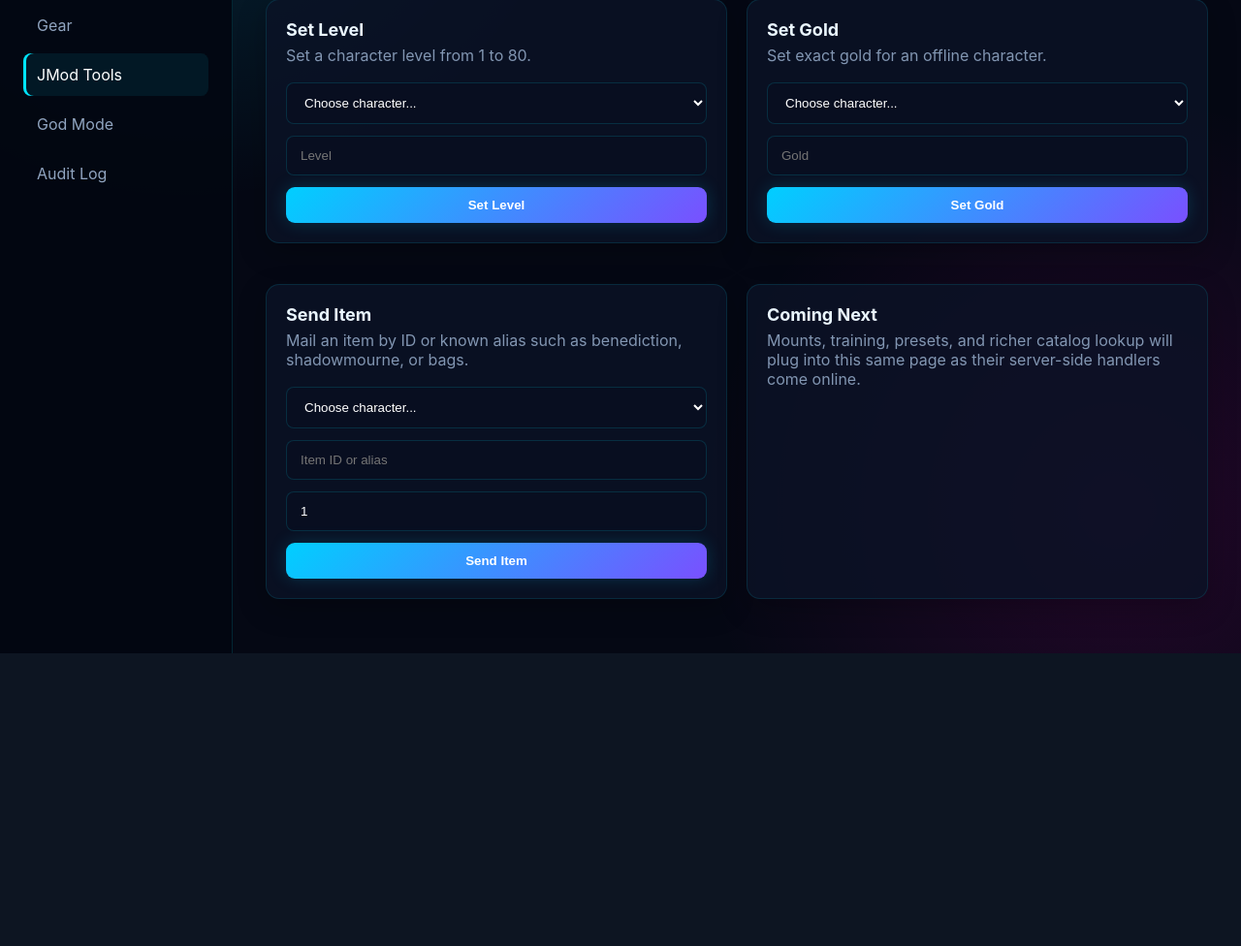
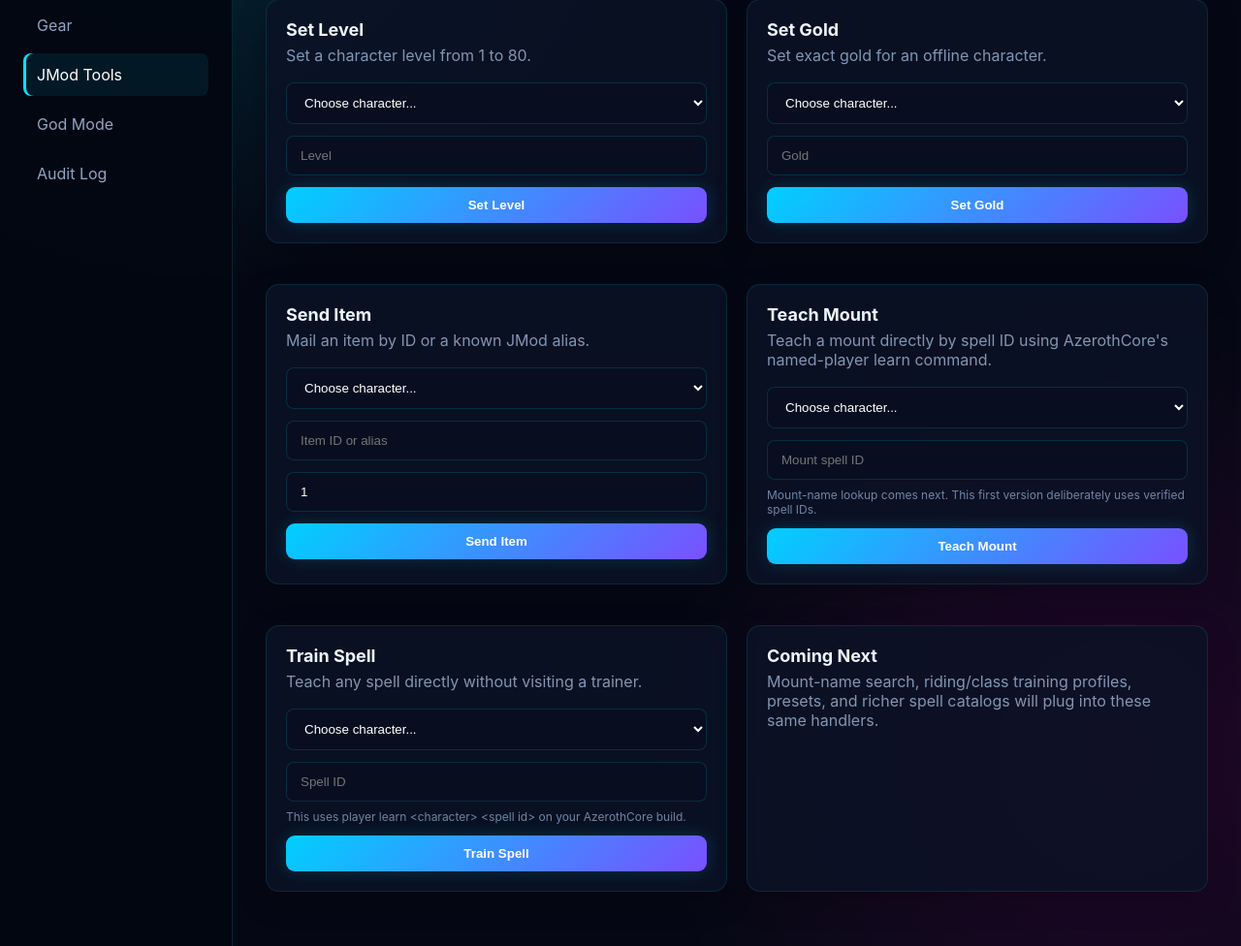
Before and after one commit to J3ST3L2/JMod-WoW, a Python web app: template admin/web/app/templates/jmod_tools.html in a window 1280 px wide. Shown: the part 314-1290 px from the top of the page at 97% size. Before the commit the page ends 988 px from the top, so only its background shows below. Run offline with Jinja, Linux system fonts and the light colour scheme; the template is opened without the code that fills it, so the values that code supplies are empty.

Commit message:
Add mount and direct training controls to JMod tools

```diff
--- a/admin/web/app/templates/jmod_tools.html
+++ b/admin/web/app/templates/jmod_tools.html
@@ -15,6 +15,7 @@
         .result-box{padding:20px}
         .result-box pre{padding:0;white-space:pre-wrap}
         .ok-message{color:#4dffc3}.error-message{color:#ff9dbb}
+        .hint{font-size:12px;color:#6f86a5;margin-top:-4px}
         @media(max-width:900px){.tool-grid{grid-template-columns:1fr}}
     </style>
 </head>
@@ -31,7 +32,7 @@
             <a href="/characters">Characters</a>
             <a href="/server">Server</a>
             <a href="/gear">Gear</a>
-            <a class="active" href="/jmod">JMod Tools</a>
+            <a class="active" href="/jmod-tools">JMod Tools</a>
             <a href="/tools/god-mode">God Mode</a>
             <a href="/audit">Audit Log</a>
         </nav>
@@ -52,7 +53,7 @@
             <section class="panel tool-card">
                 <h2>Server Info</h2>
                 <p>Query the live AzerothCore worldserver.</p>
-                <form method="post" action="/jmod">
+                <form method="post" action="/jmod-tools">
                     <input type="hidden" name="command" value="info">
                     <button class="primary-button" type="submit">Get Server Info</button>
                 </form>
@@ -61,7 +62,7 @@
             <section class="panel tool-card">
                 <h2>Command Help</h2>
                 <p>Show the commands currently registered in JMod.</p>
-                <form method="post" action="/jmod">
+                <form method="post" action="/jmod-tools">
                     <input type="hidden" name="command" value="help">
                     <button class="secondary-button" type="submit">Show Commands</button>
                 </form>
@@ -70,7 +71,7 @@
             <section class="panel tool-card">
                 <h2>Set Level</h2>
                 <p>Set a character level from 1 to 80.</p>
-                <form method="post" action="/jmod">
+                <form method="post" action="/jmod-tools">
                     <input type="hidden" name="command" value="level">
                     <select name="character" required>
                         <option value="">Choose character...</option>
@@ -84,7 +85,7 @@
             <section class="panel tool-card">
                 <h2>Set Gold</h2>
                 <p>Set exact gold for an offline character.</p>
-                <form method="post" action="/jmod">
+                <form method="post" action="/jmod-tools">
                     <input type="hidden" name="command" value="gold">
                     <select name="character" required>
                         <option value="">Choose character...</option>
@@ -97,8 +98,8 @@
 
             <section class="panel tool-card">
                 <h2>Send Item</h2>
-                <p>Mail an item by ID or known alias such as benediction, shadowmourne, or bags.</p>
-                <form method="post" action="/jmod">
+                <p>Mail an item by ID or a known JMod alias.</p>
+                <form method="post" action="/jmod-tools">
                     <input type="hidden" name="command" value="item">
                     <select name="character" required>
                         <option value="">Choose character...</option>
@@ -111,8 +112,38 @@
             </section>
 
             <section class="panel tool-card">
+                <h2>Teach Mount</h2>
+                <p>Teach a mount directly by spell ID using AzerothCore's named-player learn command.</p>
+                <form method="post" action="/jmod-tools">
+                    <input type="hidden" name="command" value="mount">
+                    <select name="character" required>
+                        <option value="">Choose character...</option>
+                        {% for c in characters %}<option value="{{ c.name }}">{{ c.name }}</option>{% endfor %}
+                    </select>
+                    <input name="value" type="number" min="1" placeholder="Mount spell ID" required>
+                    <div class="hint">Mount-name lookup comes next. This first version deliberately uses verified spell IDs.</div>
+                    <button class="primary-button" type="submit">Teach Mount</button>
+                </form>
+            </section>
+
+            <section class="panel tool-card">
+                <h2>Train Spell</h2>
+                <p>Teach any spell directly without visiting a trainer.</p>
+                <form method="post" action="/jmod-tools">
+                    <input type="hidden" name="command" value="train">
+                    <select name="character" required>
+                        <option value="">Choose character...</option>
+                        {% for c in characters %}<option value="{{ c.name }}">{{ c.name }}</option>{% endfor %}
+                    </select>
+                    <input name="value" type="number" min="1" placeholder="Spell ID" required>
+                    <div class="hint">This uses player learn &lt;character&gt; &lt;spell id&gt; on your AzerothCore build.</div>
+                    <button class="primary-button" type="submit">Train Spell</button>
+                </form>
+            </section>
+
+            <section class="panel tool-card">
                 <h2>Coming Next</h2>
-                <p>Mounts, training, presets, and richer catalog lookup will plug into this same page as their server-side handlers come online.</p>
+                <p>Mount-name search, riding/class training profiles, presets, and richer spell catalogs will plug into these same handlers.</p>
             </section>
         </div>
     </main>
```
